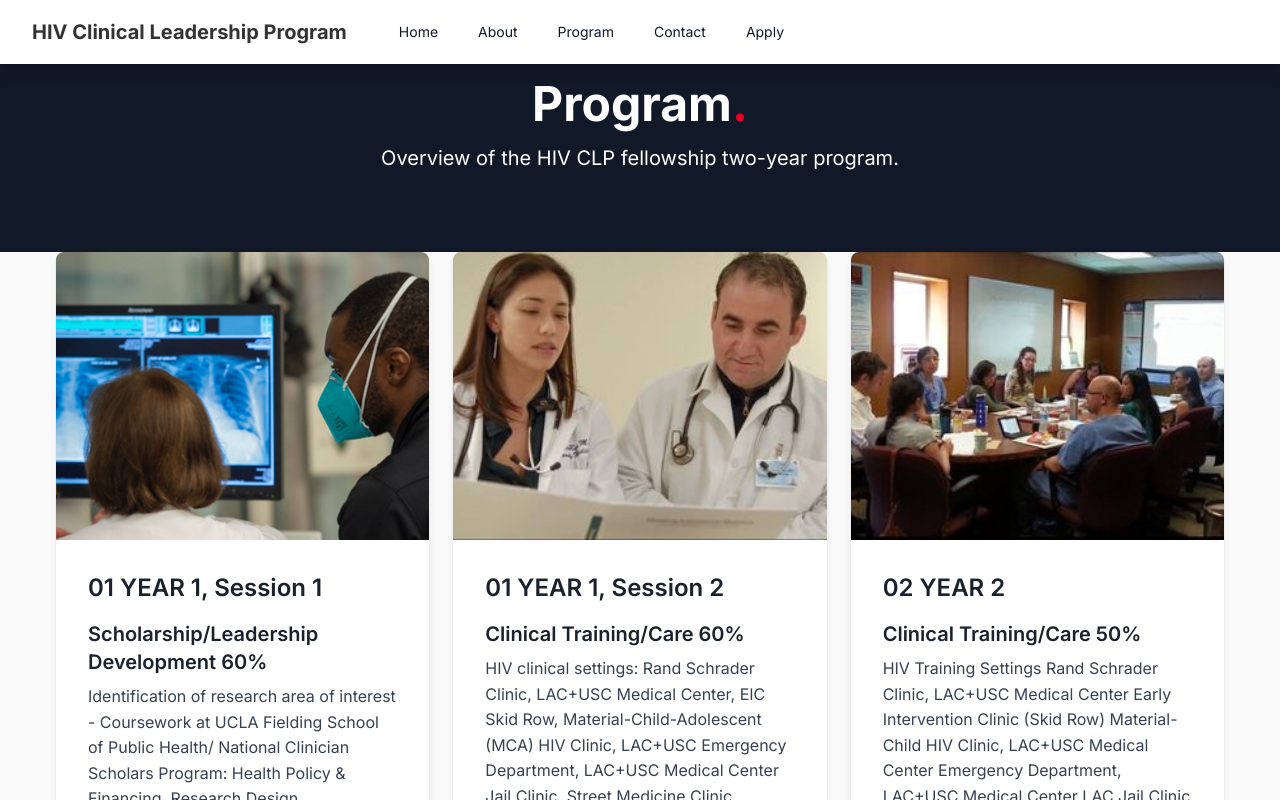
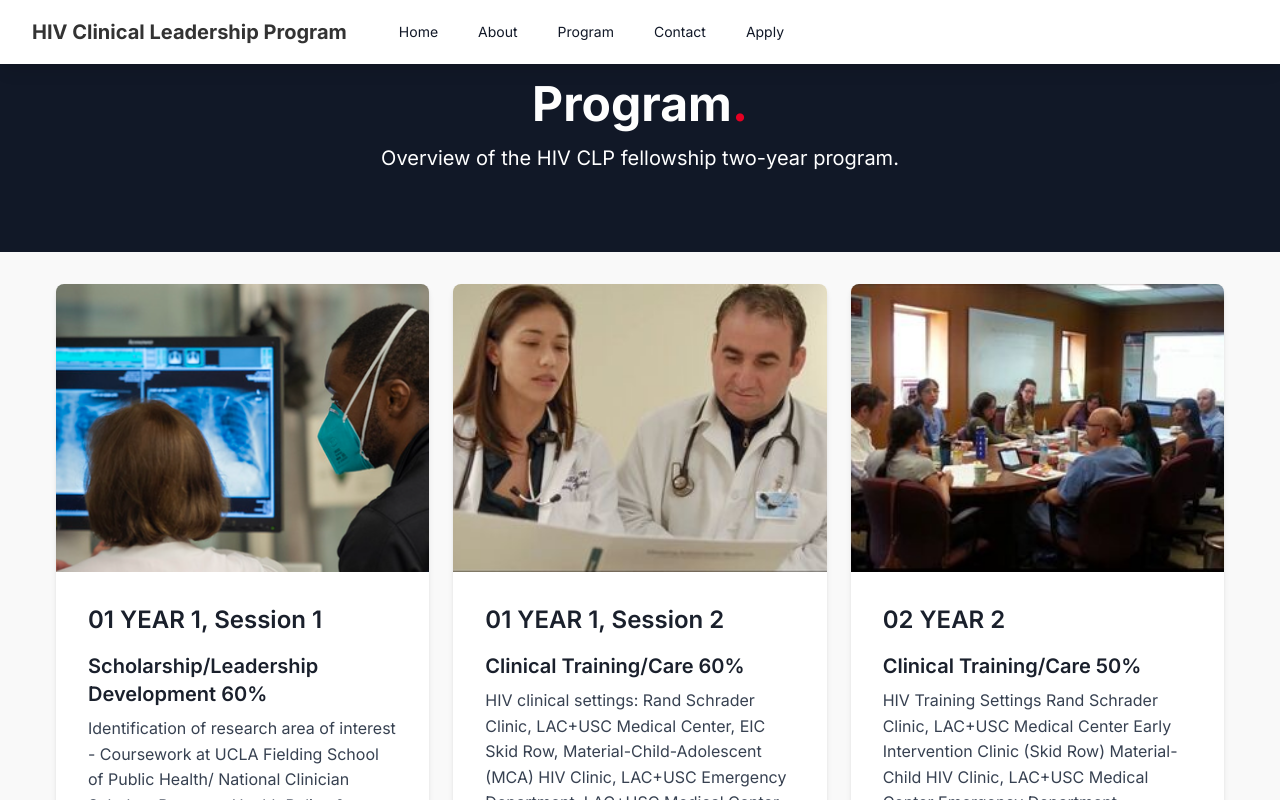
Before and after one commit to jusbuckingham/hiv-fellowship, a Next.js app: page /program in a window 1280 px wide. Shown: the top 800 px of the page. Built offline with nearby package versions, Linux system fonts and the light colour scheme.

Commit message:
adding padding back

```diff
--- a/src/pages/index.tsx
+++ b/src/pages/index.tsx
@@ -47,6 +47,7 @@ export default function Home() {
         </section>
 
         <section className="container mx-auto px-4 py-16 text-center">
+          <div className="pt-8"></div> {/* Added padding */}
           <h2 className="text-4xl font-bold mb-8">Welcome to the HIV Clinical Leadership Program</h2>
           <h2 className="text-4xl font-bold mb-8">An Opportunity to Serve</h2>
           <p className="text-xl max-w-2xl mx-auto">
--- a/src/pages/program/index.tsx
+++ b/src/pages/program/index.tsx
@@ -12,6 +12,7 @@ const Program: React.FC = () => {
         <p className="text-xl max-w-3xl mx-auto">Overview of the HIV CLP fellowship two-year program.</p>
       </section>
       <section className="container mx-auto px-4 py-20"> {/* Added padding to ensure space below the header */}
+      <div className="pt-8"></div> {/* Added padding */}
         <div className="grid gap-16">
           <div className="bg-white shadow-md rounded-lg overflow-hidden">
             <div className="relative">
```
